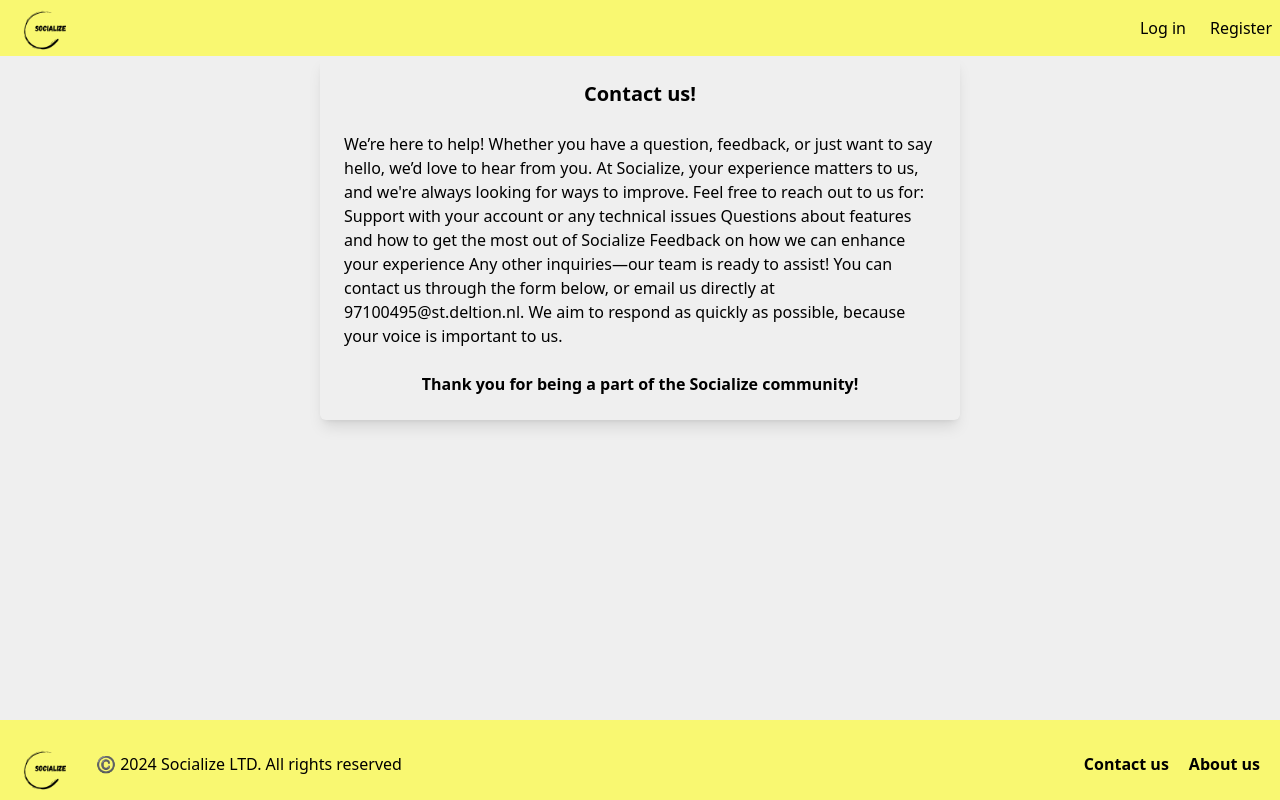
After one commit to larsonx/SocialMedia, a Laravel app: page /contact-us in a window 1280 px wide. The commit adds this page. Run offline with Laravel 12, Linux system fonts and the light colour scheme; style sheets or scripts are compiled from the project's sources.

Commit message:
Fixes
About us  pagina added
Contact pagina added
klikbare logo en verwijzingen in footer + header

```diff
--- a/resources/views/components/footer.blade.php
+++ b/resources/views/components/footer.blade.php
@@ -4,7 +4,9 @@
             <!-- Sectie 1 -->
             {{-- <img class="w-24 h-24" src="/logo.png" alt="Logo"> --}}
             <div class="mb-1 md:mb-0">
+                <a href="/">
                 <img class="w-24 h-24" src="/logo.png" alt="Logo">
+                </a>
             </div>
             <div class="mb-1 md:mb-0 py-8">
 
@@ -15,10 +17,10 @@
 
             <!-- Sectie 2 -->
             <div class="mb-1 md:mb-0 ml-auto mr-5 py-8">
-                <a href="#" class="text-gray-400 font-semibold">Contact us</a>
+                <a href="/contact-us" class="text-gray-400 font-semibold">Contact us</a>
             </div>
             <div class="mb-1 md:mb-0 mr-5 py-8">
-                <a href="#" class="text-gray-400 font-semibold">About us</a>
+                <a href="/about-us" class="text-gray-400 font-semibold">About us</a>
             </div>
 
 
--- a/resources/views/components/navbarlogin.blade.php
+++ b/resources/views/components/navbarlogin.blade.php
@@ -2,7 +2,9 @@
     <div>
         <nav class="bg-yellow-g flex justify-between items-center h-14">
             <div class="flex items-center">
+                <a href="/">
                 <img class="w-24 h-24" src="/logo.png" alt="Logo">
+                </a>
             </div>
             <div class="flex items-center space-x-4">
                 @auth
--- /dev/null
+++ b/resources/views/contact-us.blade.php
@@ -0,0 +1,40 @@
+<!DOCTYPE html>
+<html lang="{{ str_replace('_', '-', app()->getLocale()) }}">
+    <head>
+        <meta charset="utf-8">
+        <meta name="viewport" content="width=device-width, initial-scale=1">
+        <title>Laravel</title>
+        @vite(['resources/css/app.css', 'resources/js/app.js'])
+        <!-- Fonts -->
+        <link rel="preconnect" href="https://fonts.bunny.net">
+        <link href="https://fonts.bunny.net/css?family=figtree:400,600&display=swap" rel="stylesheet" />
+    </head>
+    <body class="bg-grayc">
+    <x-navbarlogin/>
+    <main>
+        <div class="flex items-center justify-center h-1/2 bg-gray-100">
+            <div class="bg-white p-6 shadow-lg rounded-md w-1/2 mx-4">
+                <!-- Inhoud van de div -->
+                <h2 class="text-xl font-bold text-center">Contact us!</h2>
+            </br>
+                <p>
+                    We’re here to help! Whether you have a question, feedback, or just want to say hello, we’d love to hear from you. At Socialize, your experience matters to us, and we're always looking for ways to improve.
+
+Feel free to reach out to us for:
+
+Support with your account or any technical issues
+Questions about features and how to get the most out of Socialize
+Feedback on how we can enhance your experience
+Any other inquiries—our team is ready to assist!
+You can contact us through the form below, or email us directly at 97100495@st.deltion.nl. We aim to respond as quickly as possible, because your voice is important to us.
+
+                    </p>
+                </br>
+                    <h2 class=" font-bold text-center">Thank you for being a part of the Socialize community!</h2>
+            </div>
+        </div>
+
+    </main>
+    <x-footer/>
+    </body>
+</html>
--- a/routes/web.php
+++ b/routes/web.php
@@ -6,7 +6,12 @@ use Illuminate\Support\Facades\Route;
 Route::get('/', function () {
     return view('welcome');
 });
-
+Route::get('/about-us', function () {
+    return view('about-us');
+});
+Route::get('/contact-us', function () {
+    return view('contact-us');
+});
 Route::get('/dashboard', function () {
     return view('dashboard');
 })->middleware(['auth', 'verified'])->name('dashboard');
```
Also changed, not shown: resources/views/about-us.blade.php (added, +36 -0 lines), resources/views/welcome.blade.php (+5 -5 lines).
